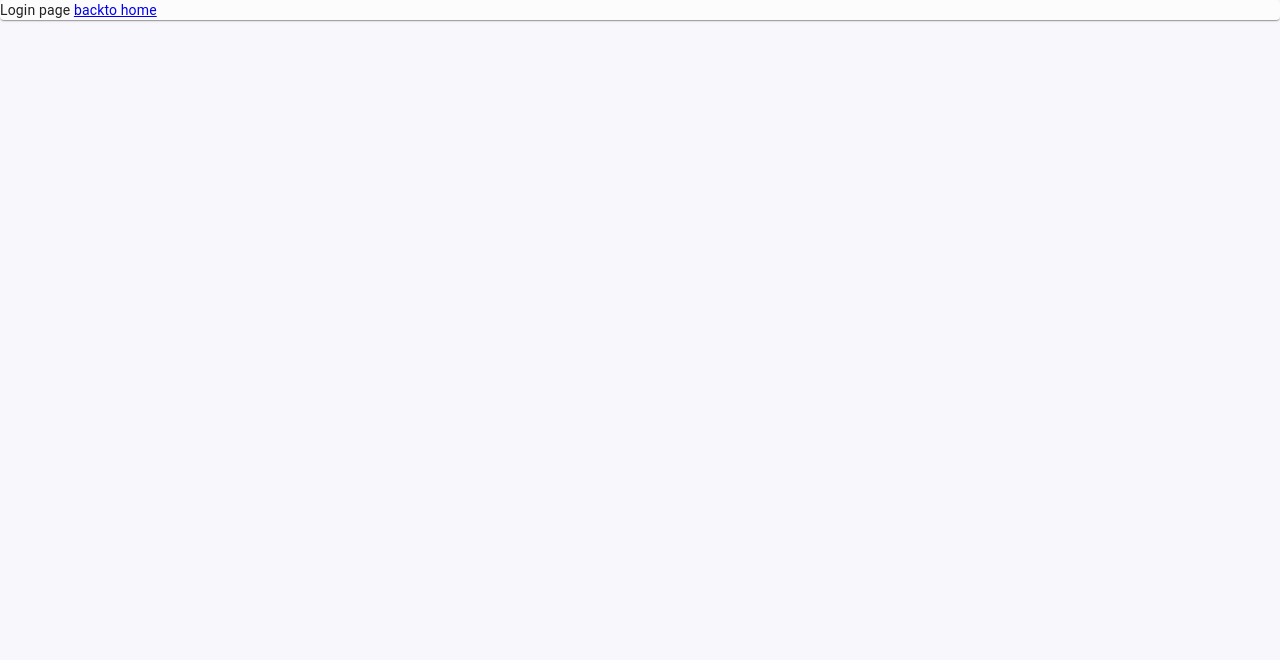
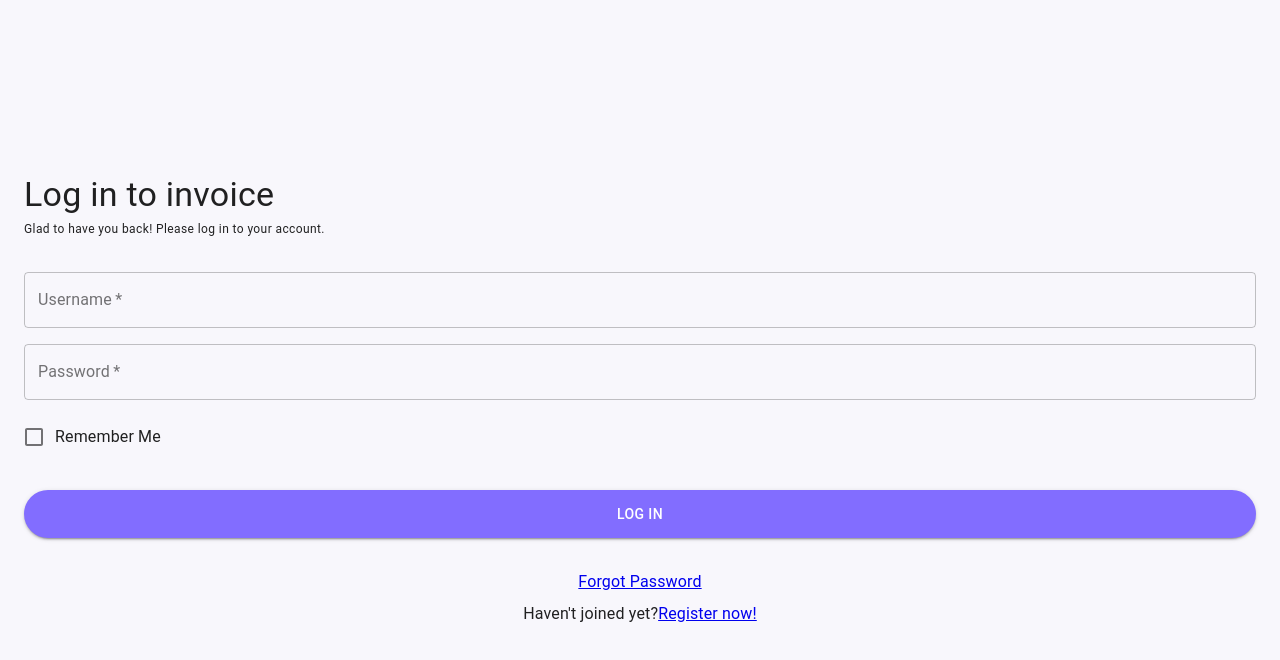
Before and after one commit to LordAldi/Invoice-UI, a React (Create React App) app: page /login in a window 1280 px wide. Shown: the top 660 px of the page. Built offline with nearby package versions, Linux system fonts and the light colour scheme.

Commit message:
update login page

```diff
--- a/src/pages/Login.js
+++ b/src/pages/Login.js
@@ -1,11 +1,82 @@
 import { Link } from "react-router-dom";
-import { Paper } from "@material-ui/core";
+import { TextField, Button, Typography, Checkbox, FormControlLabel, makeStyles } from "@material-ui/core";
+
+const useStyles = makeStyles((theme) => ({
+  content: {
+    height:'100vh',
+    margin:"auto 24px",
+    display:'flex',
+    flexDirection:'column',
+    justifyContent:'center'
+  },
+  title: {
+    marginBottom: theme.spacing(0.5)
+  },
+  form: {
+    marginTop: theme.spacing(4)
+  },
+  textField: {
+    marginBottom: theme.spacing(2)
+  },
+  wideButton: {
+    height: theme.spacing(6),
+    marginTop: theme.spacing(4),
+    marginBottom: theme.spacing(4)
+  },
+  registerLinks: {
+    display:'flex', flexDirection:'column', alignItems:'center'
+  },
+  link: {
+    marginBottom: theme.spacing(1)
+  }
+}));
+
 const Login = () => {
+
+  const classes = useStyles();
+
   return (
-    <div>
-      <Paper>
-        Login page <Link to="/">backto home</Link>
-      </Paper>
+    <div className={classes.content}>
+      <Typography variant="h4" className={classes.title}>
+        Log in to invoice
+      </Typography>
+      <Typography variant="caption">
+        Glad to have you back! Please log in to your account.
+      </Typography>
+
+      <form noValidate autoComplete="off" className={classes.form}>
+        <TextField label="Username" variant="outlined" fullWidth required className={classes.textField} />
+        <TextField label="Password" type="password" autoComplete="current-password" variant="outlined" fullWidth required className={classes.textField} />
+        <FormControlLabel
+          control={
+            <Checkbox
+              name="rememberme"
+              color="primary"
+            />
+          }
+          label="Remember Me"
+        />
+      </form>
+
+      <Link to="/">
+        <Button type="submit" color="primary" variant="contained" fullWidth className={classes.wideButton} >
+          Log In
+        </Button>
+      </Link>
+
+      <div className={classes.registerLinks}>
+        <Typography className={classes.link}>
+          <Link to="#">
+            Forgot Password
+          </Link>
+        </Typography>
+        <Typography>
+          Haven't joined yet?
+          <Link to="#">
+            Register now!
+          </Link>
+        </Typography>
+      </div>
     </div>
   );
 };
```
